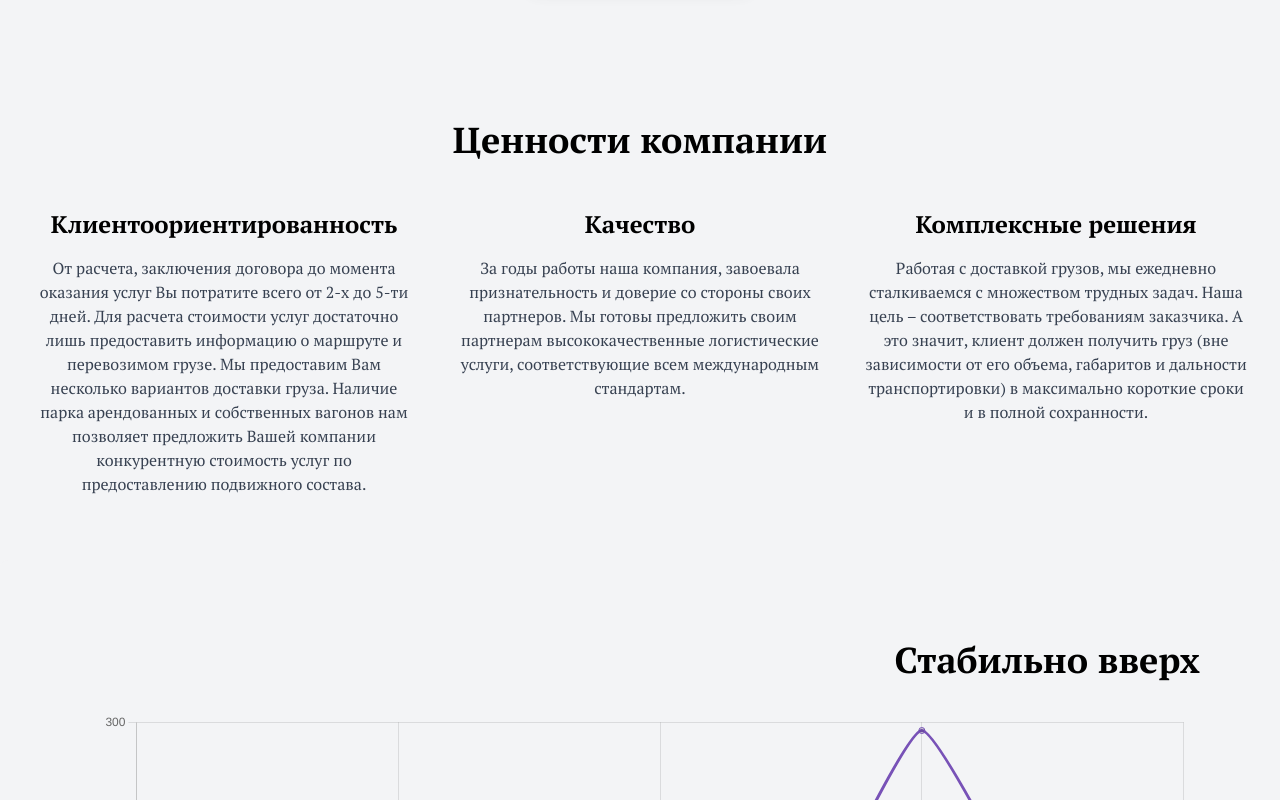
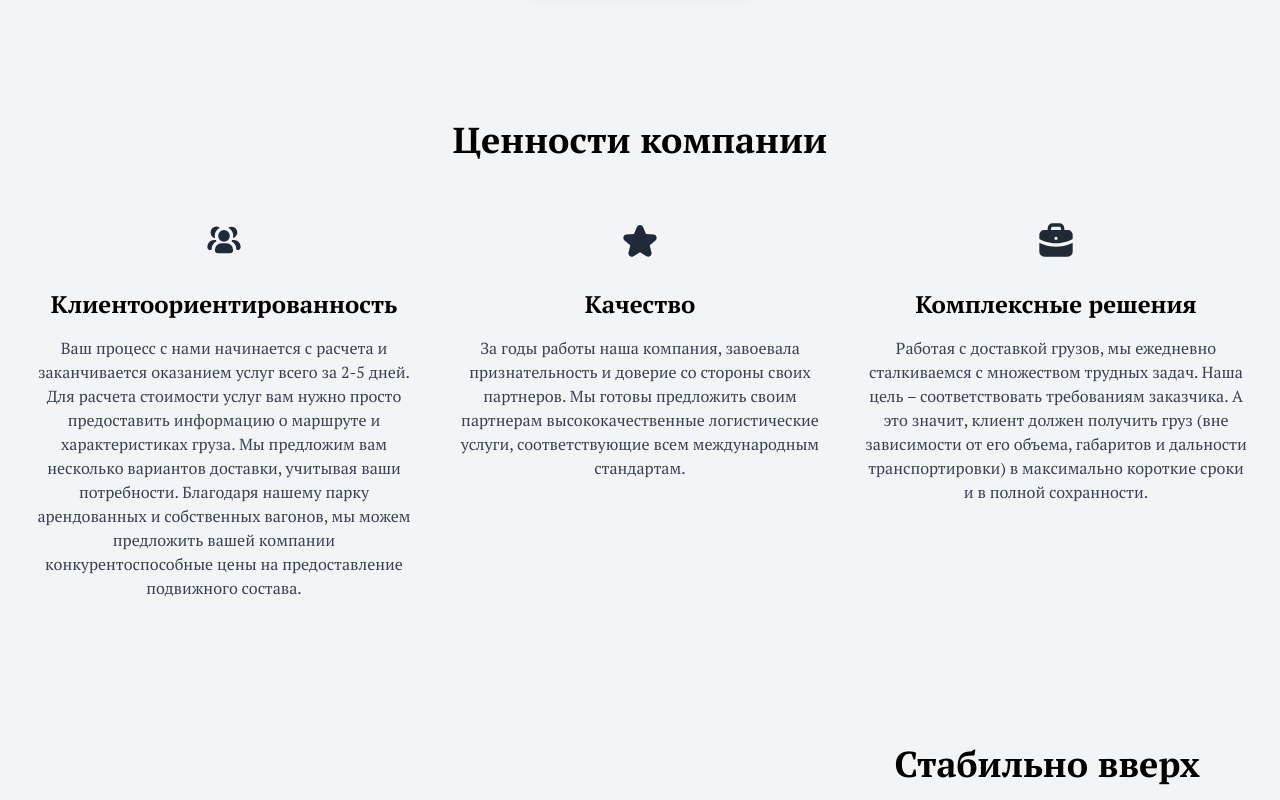
Before and after one commit to mituttta051/center-vostok, a Next.js app: page / in a window 1280 px wide. Shown: the part 1551-2351 px from the top of the page. Built offline with nearby package versions, Linux system fonts and the light colour scheme.

Commit message:
fix: hero slogan changed, rearranged column text in the component

```diff
--- a/src/components/hero.tsx
+++ b/src/components/hero.tsx
@@ -14,7 +14,7 @@ export default function Hero() {
             </video>
             <div className="relative z-10 p-4">
                 <h1 className="text-4xl md:text-6xl text-gray-200 font-bold">
-                    Перевозим ваш бизнес вперед
+                    С нами надежно!
                 </h1>
             </div>
         </div>
--- a/src/components/section-with-columns.tsx
+++ b/src/components/section-with-columns.tsx
@@ -1,26 +1,53 @@
 import React from 'react';
+import SectionTitle from "@/components/common/section-title";
 
-type ColumnProps = {
-    subtitle: string;
-    text: string;
-};
+export default function SectionWithColumns() {
+    const columns = [
+        {
+            subtitle: 'Клиентоориентированность',
+            text: 'Ваш процесс с нами начинается с расчета и заканчивается оказанием услуг всего за 2-5 дней. Для расчета стоимости услуг вам нужно просто предоставить информацию о маршруте и характеристиках груза. Мы предложим вам несколько вариантов доставки, учитывая ваши потребности. Благодаря нашему парку арендованных и собственных вагонов, мы можем предложить вашей компании конкурентоспособные цены на предоставление подвижного состава.',
+            svg: <svg className="w-10 h-10 text-gray-800 group-hover:text-default-darkBlue dark:text-white transition-colors ease-in-out duration-300" aria-hidden="true"
+                      xmlns="http://www.w3.org/2000/svg" width="24" height="24" fill="currentColor" viewBox="0 0 24 24">
+                <path fillRule="evenodd"
+                      d="M12 6a3.5 3.5 0 1 0 0 7 3.5 3.5 0 0 0 0-7Zm-1.5 8a4 4 0 0 0-4 4 2 2 0 0 0 2 2h7a2 2 0 0 0 2-2 4 4 0 0 0-4-4h-3Zm6.82-3.096a5.51 5.51 0 0 0-2.797-6.293 3.5 3.5 0 1 1 2.796 6.292ZM19.5 18h.5a2 2 0 0 0 2-2 4 4 0 0 0-4-4h-1.1a5.503 5.503 0 0 1-.471.762A5.998 5.998 0 0 1 19.5 18ZM4 7.5a3.5 3.5 0 0 1 5.477-2.889 5.5 5.5 0 0 0-2.796 6.293A3.501 3.501 0 0 1 4 7.5ZM7.1 12H6a4 4 0 0 0-4 4 2 2 0 0 0 2 2h.5a5.998 5.998 0 0 1 3.071-5.238A5.505 5.505 0 0 1 7.1 12Z"
+                      clipRule="evenodd"/>
+            </svg>
 
-type SectionComponentProps = {
-    title: string;
-    columns: ColumnProps[];
-};
+        },
+        {
+            subtitle: 'Качество',
+            text: 'За годы работы наша компания, завоевала признательность и доверие со стороны своих партнеров. Мы готовы предложить своим партнерам высококачественные логистические услуги, соответствующие всем международным стандартам.',
+            svg: <svg className="w-10 h-10 text-gray-800 dark:text-white group-hover:text-yellow-500 transition-colors ease-in-out duration-300" aria-hidden="true"
+                      xmlns="http://www.w3.org/2000/svg" width="24" height="24" fill="currentColor" viewBox="0 0 24 24">
+                <path
+                    d="M13.849 4.22c-.684-1.626-3.014-1.626-3.698 0L8.397 8.387l-4.552.361c-1.775.14-2.495 2.331-1.142 3.477l3.468 2.937-1.06 4.392c-.413 1.713 1.472 3.067 2.992 2.149L12 19.35l3.897 2.354c1.52.918 3.405-.436 2.992-2.15l-1.06-4.39 3.468-2.938c1.353-1.146.633-3.336-1.142-3.477l-4.552-.36-1.754-4.17Z"/>
+            </svg>
+        },
+        {
+            subtitle: 'Комплексные решения',
+            text: 'Работая с доставкой грузов, мы ежедневно сталкиваемся с множеством трудных задач. Наша цель – соответствовать требованиям заказчика. А это значит, клиент должен получить груз (вне зависимости от его объема, габаритов и дальности транспортировки) в максимально короткие сроки и в полной сохранности.\n',
+            svg: <svg className="w-10 h-10 text-gray-800 group-hover:text-red-600 transition-colors ease-in-out duration-300 dark:text-white" aria-hidden="true"
+                      xmlns="http://www.w3.org/2000/svg" width="24" height="24" fill="currentColor" viewBox="0 0 24 24">
+                <path fillRule="evenodd"
+                      d="M10 2a3 3 0 0 0-3 3v1H5a3 3 0 0 0-3 3v2.382l1.447.723.005.003.027.013.12.056c.108.05.272.123.486.212.429.177 1.056.416 1.834.655C7.481 13.524 9.63 14 12 14c2.372 0 4.52-.475 6.08-.956.78-.24 1.406-.478 1.835-.655a14.028 14.028 0 0 0 .606-.268l.027-.013.005-.002L22 11.381V9a3 3 0 0 0-3-3h-2V5a3 3 0 0 0-3-3h-4Zm5 4V5a1 1 0 0 0-1-1h-4a1 1 0 0 0-1 1v1h6Zm6.447 7.894.553-.276V19a3 3 0 0 1-3 3H5a3 3 0 0 1-3-3v-5.382l.553.276.002.002.004.002.013.006.041.02.151.07c.13.06.318.144.557.242.478.198 1.163.46 2.01.72C7.019 15.476 9.37 16 12 16c2.628 0 4.98-.525 6.67-1.044a22.95 22.95 0 0 0 2.01-.72 15.994 15.994 0 0 0 .707-.312l.041-.02.013-.006.004-.002.001-.001-.431-.866.432.865ZM12 10a1 1 0 1 0 0 2h.01a1 1 0 1 0 0-2H12Z"
+                      clipRule="evenodd"/>
+            </svg>
 
-export default function SectionWithColumns(props: SectionComponentProps) {
+        },
+    ];
     return (
         <section className="py-12 bg-gray-100">
             <div className="container mx-auto px-4 text-center">
-                <h2 className="text-4xl font-bold mb-8 animate-fade-in-down">{props.title}</h2>
+                <SectionTitle title={"Ценности компании"}/>
                 <div className="flex flex-col md:flex-row justify-around">
-                    {props.columns.map((column, index) => (
+                    {columns.map((column, index) => (
                         <div
                             key={index}
                             className="md:w-1/3 p-4 mb-8 md:mb-0 animate-fade-in-up"
                         >
+                            <div className="flex justify-center items-center w-16 h-16 mx-auto mb-4 rounded-full bg-gray-100 dark:bg-gray-800 hover:bg-gray-200 group transition-colors ease-in-out duration-300">
+                                {column.svg}
+                            </div>
                             <h3 className="text-2xl font-semibold mb-4">{column.subtitle}</h3>
                             <p className="text-gray-700">{column.text}</p>
                         </div>
```
